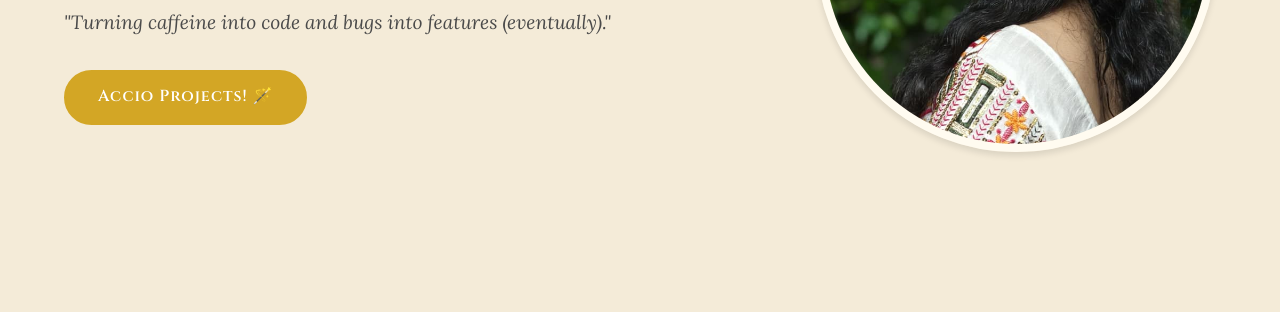
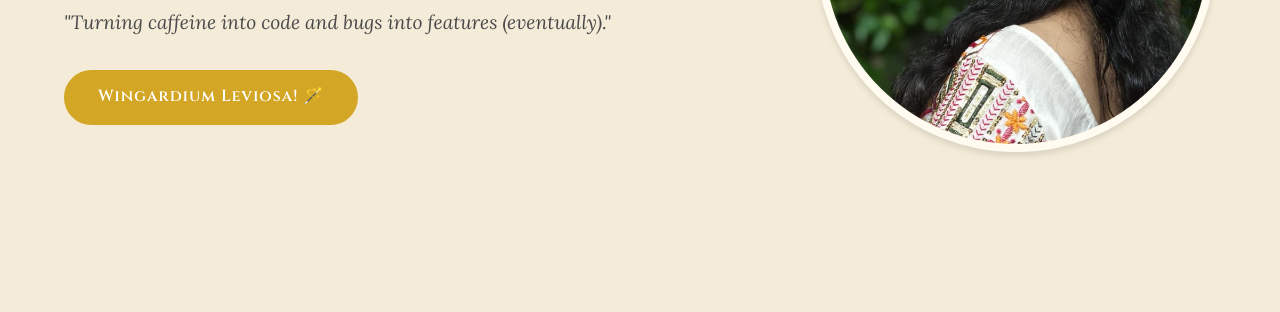
Before and after one commit to swttbhoomi/Harry-Potter-Theme-Portfolio, a plain HTML site: page index.html in a window 1280 px wide. Shown: the part 488-800 px from the top of the page. Drawn offline with nearby package versions, Linux system fonts and the light colour scheme.

Commit message:
Added index.html

```diff
--- a/index.html
+++ b/index.html
@@ -64,7 +64,7 @@
             <p class="hero-tagline Lora-font">
                 "Turning caffeine into code and bugs into features (eventually)."
             </p>
-            <a href="#projects" class="btn primary-btn">Accio Projects! 🪄</a>
+            <a href="#projects" class="btn primary-btn"> Wingardium Leviosa! 🪄</a>
         </div>
         <div class="hero-graphics" data-aos="zoom-in" data-aos-delay="200">
             <img src="images/profile.jpeg" alt="Bhoomi Sarswat" class="profile-img">
```
